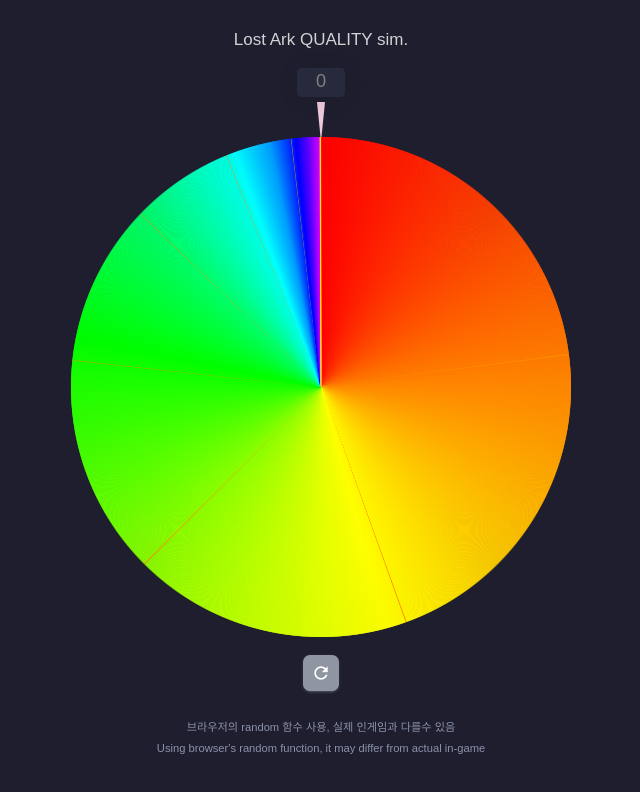
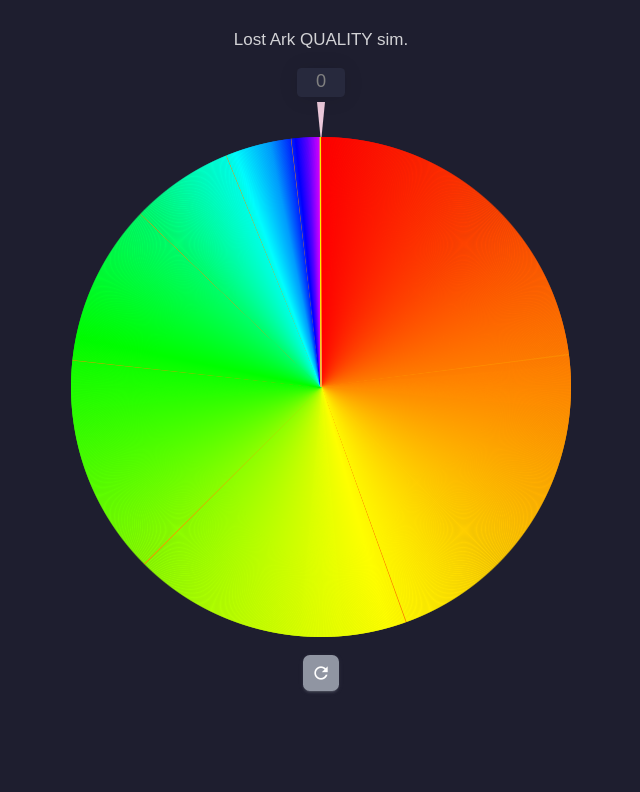
Before and after one commit to enra123/myt, an Angular app in the folder myt/angular/: page /jdsn in a window 1280 px wide. Shown: the top 792 px of the page, without its empty margins (319-959 px from the left). Built offline with nearby package versions, Linux system fonts and the light colour scheme.

Commit message:
disclaimer text removed

```diff
--- a/myt/angular/src/app/jdsn/components/spinning-wheel/spinning-wheel.component.html
+++ b/myt/angular/src/app/jdsn/components/spinning-wheel/spinning-wheel.component.html
@@ -12,11 +12,6 @@
   <button class="btn btn-default btn-just-icon" (click)="spin()">
     <mat-icon>refresh</mat-icon>
   </button>
-  <div class="disclaimer">
-    <small>브라우저의 random 함수 사용, 실제 인게임과 다를수 있음</small>
-    <br/>
-    <small>Using browser's random function, it may differ from actual in-game</small>
-  </div>
   <div style="display: none">
     <input type="number" step="0.1" [(ngModel)]="angleTest" (ngModelChange)="setCanvasManually()" />
   </div>
```
